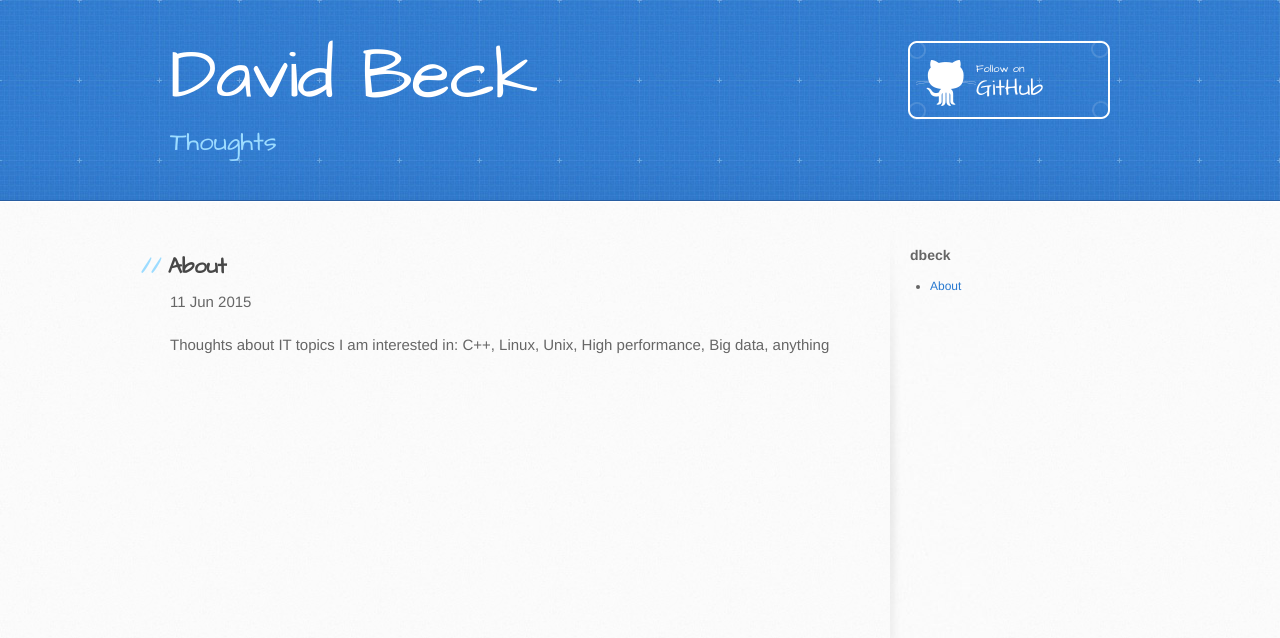
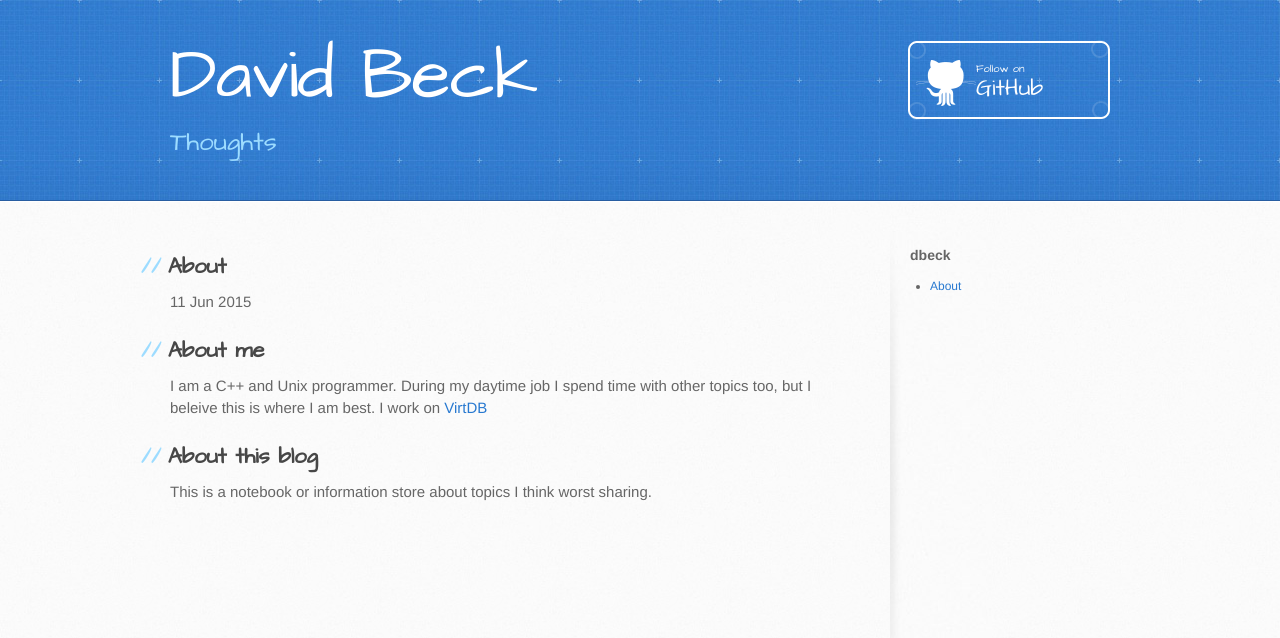
Before and after one commit to dbeck/dbeck.github.io, a Jekyll site: the page built from _posts/2015-06-11-about.markdown, in a window 1280 px wide. Shown: the top 638 px of the page. Built offline with Jekyll 4.4.1, drawn with Linux system fonts in a browser that asks for light colours; Markdown is read by kramdown in place of the engine named in the settings.

Commit message:
A bit more content

```diff
--- a/_posts/2015-06-11-about.markdown
+++ b/_posts/2015-06-11-about.markdown
@@ -4,7 +4,13 @@ title: About
 permalink: /about/
 category: me
 tags:
- - dbeck
+  - dbeck
+published: true
 ---
 
-Thoughts about IT topics I am interested in: C++, Linux, Unix, High performance, Big data, anything
+
+## About me
+I am a C++ and Unix programmer. During my daytime job I spend time with other topics too, but I beleive this is where I am best. I work on [VirtDB](http://www.virtdb.com)
+
+## About this blog
+This is a notebook or information store about topics I think worst sharing.
```
